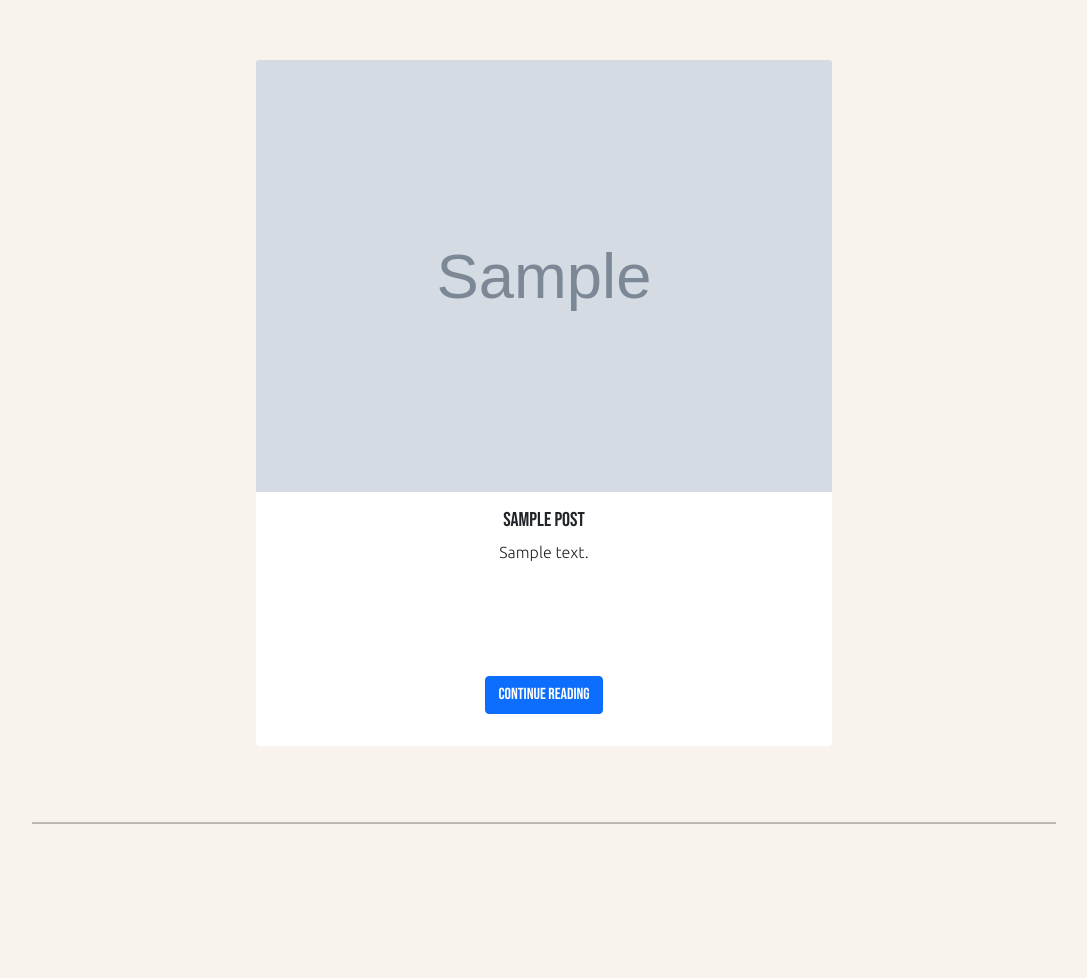
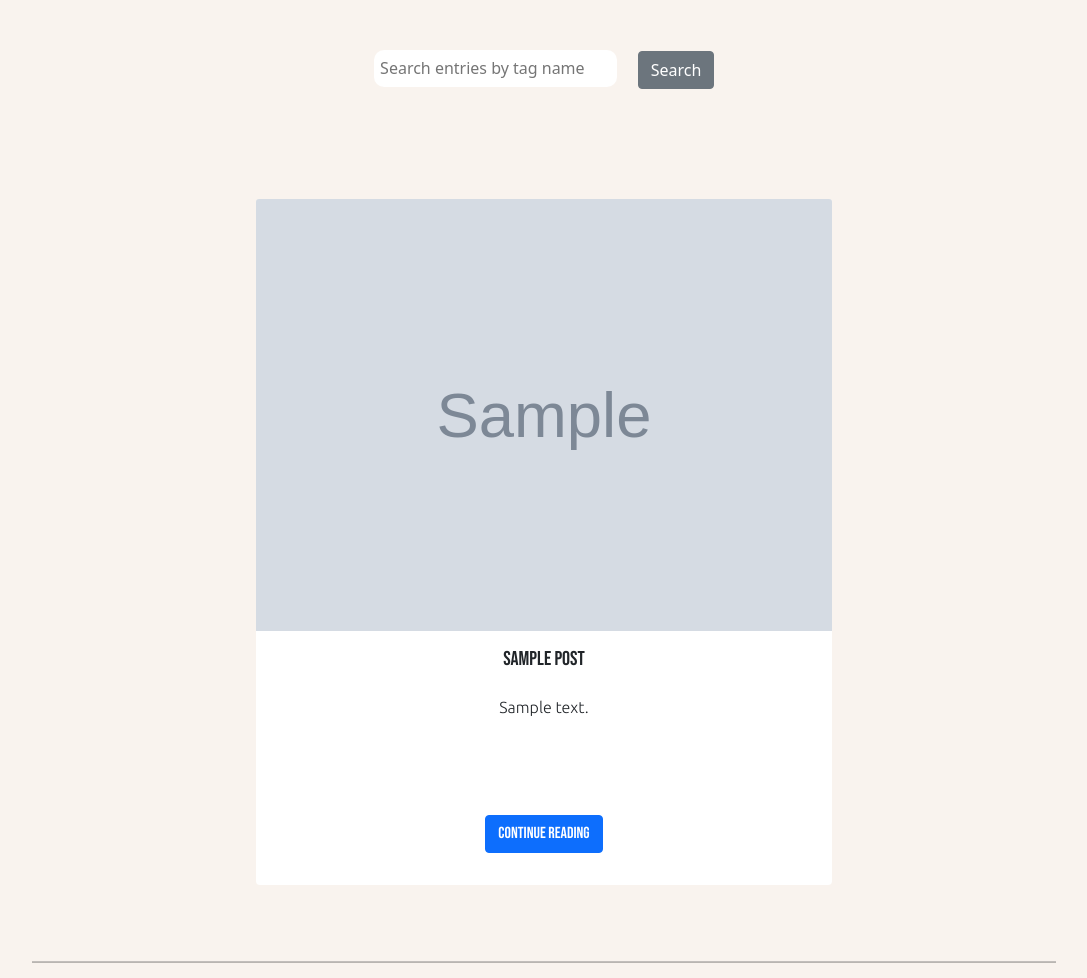
Before and after one commit to jose-padin/djangoblog, a Django app: page /posts/ in a window 1280 px wide. Shown: the whole page, without its empty margins (32-1119 px from the left). Before the commit the page ends 824 px from the top, so only its background shows below. Run offline with Django 4.2, Linux system fonts and the light colour scheme; tables that the repository leaves empty hold one stand-in row (values such as "Sample post"); grey boxes marked "Sample" are stand-in pictures; parts of the project's set-up code (start-up, migrations or seed data) failed here and were passed over; some libraries are stand-ins or nearby versions.

Commit message:
Added a search bar

```diff
--- a/src/djangoblog/core/post/templates/list.html
+++ b/src/djangoblog/core/post/templates/list.html
@@ -7,9 +7,40 @@
     <link href="https://fonts.googleapis.com/css2?family=Bebas+Neue&family=Ubuntu:wght@300&display=swap" rel="stylesheet">
 
     <link rel="stylesheet" type="text/css" href="{% static 'css/blog_list.css' %}">
+
+    {% if method %}
+        <link rel="stylesheet" type="text/css" href="{% static 'css/blog_detail_nav.css' %}">
+    {% endif %}
 {% endblock%}
 
+{% block header %}
+    {% if method %}
+        <div class="container-fluid">
+            <ul class="nav mr-auto">
+                <li class="nav-item">
+                    <a class="nav-link" aria-current="page" href="{% url 'post:list' %}">Go back</a>
+                </li>
+                <li class="nav-item">
+                    <a class="nav-link"
+                        {% if request.user.is_authenticated %}
+                            href="{% url 'authentication:logout' %}">Logout
+                        {% endif %}
+                    </a>
+                </li>
+            </ul>
+        </div>
+    {% endif %}
+{% endblock  %}
+
 {% block content %}
+    <div class="search-container">
+        <form method="post" action="{% url 'post:list' %}">
+            {% csrf_token %}
+            <input type="search" class="form-input" name="search" placeholder="Search entries by tag name" />
+            <button type="submit" class="btn btn-secondary">Search</button>
+        </form>
+    </div>
+
     {% if posts %}
         {% for post in posts %}
             <article class="card w-50">
--- a/src/djangoblog/core/post/views.py
+++ b/src/djangoblog/core/post/views.py
@@ -11,6 +11,21 @@ class PostListView(ListView):
         posts = Post.objects.filter(is_deleted=False)
         return render(request, self.template_name, {"posts": posts})
 
+    def post(self, request, *args, **kwargs):
+        search_tags = request.POST["search"]
+
+        posts = Post.objects.filter(
+            tags__name__icontains=search_tags,
+            is_deleted=False,
+        )
+        return render(
+            request,
+            self.template_name,
+            {
+                "posts": posts,
+                "method": "post"
+            },
+        )
 
 class PostCreateView(CreateView):
     model = Post
--- a/static/css/blog_detail.css
+++ b/static/css/blog_detail.css
@@ -37,4 +37,5 @@ article p.text {
     font-size: larger;
     line-height: 2rem;
     white-space: wrap;
+    padding: 2rem;
 }
--- a/static/css/blog_list.css
+++ b/static/css/blog_list.css
@@ -32,9 +32,26 @@ article p.text {
     font-family: 'Ubuntu', sans-serif;
     font-weight: 400;
     font-size: medium;
+    padding: 1rem;
 }
 
 hr {
     width: 80vw;
     box-shadow: 0px 1px  black;
 }
+
+/* search input */
+div.search-container {
+    margin: 50px 0px 50px;
+}
+
+div.search-container input {
+    border: none;
+    border-radius: 10px;
+    padding: .4rem;
+    outline: none;
+}
+
+div.search-container button {
+    margin-left: 1rem;
+}
```
